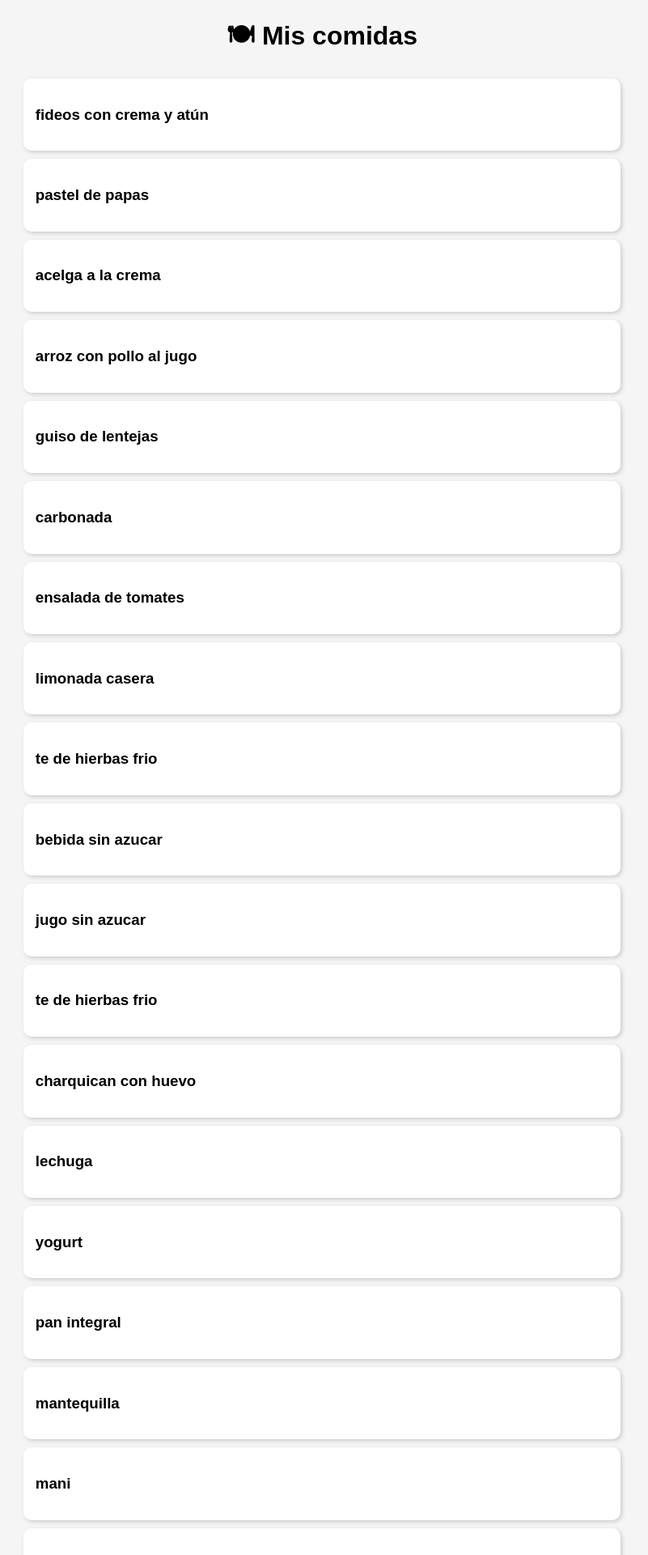
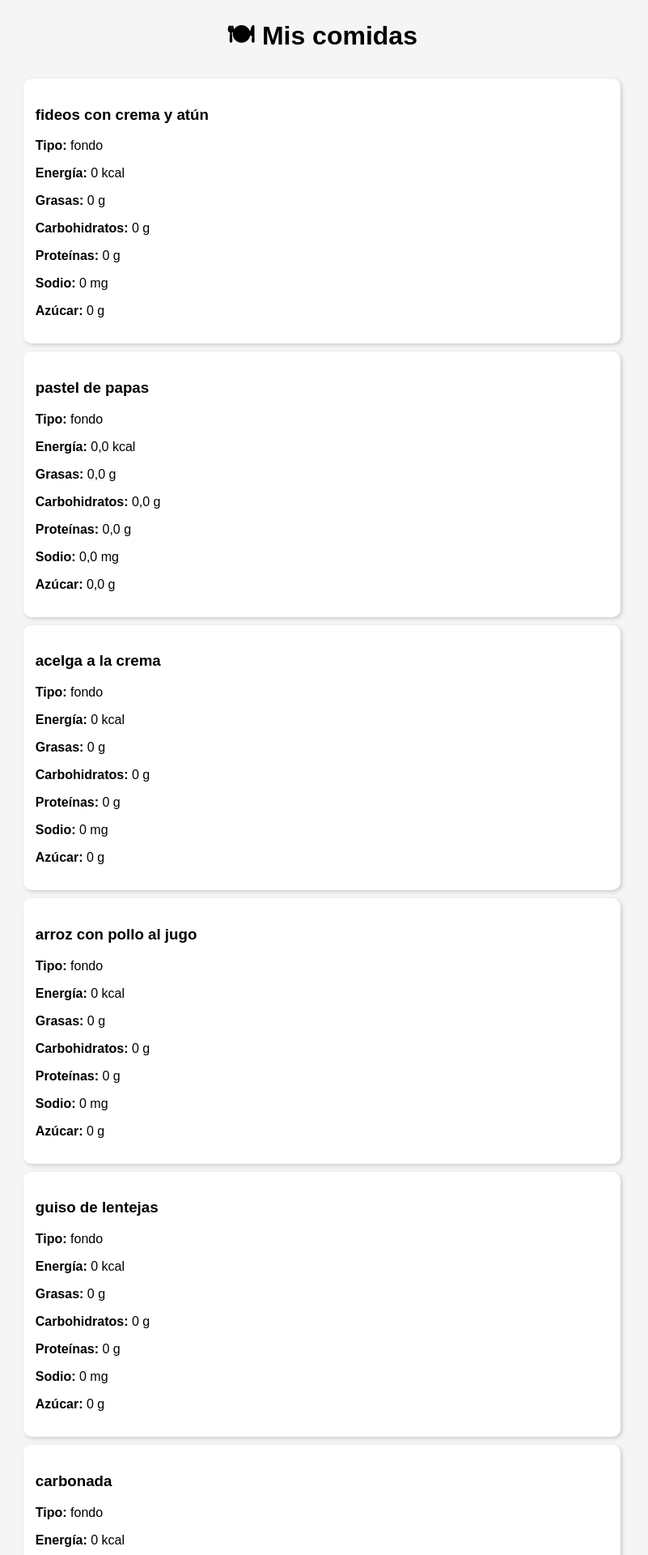
Before and after one commit to Kattasaky/alimentacion_familiar_inteligente, a Django app: page /platos/ in a window 1280 px wide. Shown: the top 1920 px of the page at 81% size, without its empty margins (242-1043 px from the left). Run offline with Django 5.2, Linux system fonts and the light colour scheme; data comes from the database, SQL or seed files in the repository; both versions use the stored data as it was after the commit.

Commit message:
feat: calculo de nutrientes y alertas basicas

```diff
--- a/nutricion/models.py
+++ b/nutricion/models.py
@@ -64,11 +64,13 @@ class Plato(models.Model):
 class Ingrediente(models.Model):
     plato = models.ForeignKey(Plato, on_delete=models.CASCADE)
     alimento = models.ForeignKey(Alimento, on_delete=models.CASCADE)
-    cantidad = models.CharField(max_length=50)  # ejemplo: "1 taza"
+    cantidad = models.CharField(max_length=50)
+
+    # NUEVOS CAMPOS
+    cantidad_gramos = models.FloatField(null=True, blank=True)
 
     def __str__(self):
         return f"{self.plato} - {self.alimento}"
-
 
 class MenuSemanal(models.Model):
     DIAS = [
--- a/nutricion/templates/nutricion/lista_platos.html
+++ b/nutricion/templates/nutricion/lista_platos.html
@@ -8,9 +8,25 @@
     <h1 style="text-align:center;">🍽 Mis comidas</h1>
 
     <div style="width: 60%; margin: auto;">
-        {% for plato in platos %}
+       {% for item in datos %}
             <div style="background: white; padding: 15px; margin: 10px; border-radius: 10px; box-shadow: 2px 2px 5px #ccc;">
-                <h3>{{ plato.nombre }}</h3>
+
+                <h3>{{ item.plato.nombre }}</h3>
+                <p><strong>Tipo:</strong> {{ item.plato.tipo }}</p>
+                <p><strong>Energía:</strong> {{ item.nutrientes.energia }} kcal</p>
+                <p><strong>Grasas:</strong> {{ item.nutrientes.grasas }} g</p>
+                <p><strong>Carbohidratos:</strong> {{ item.nutrientes.carbohidratos }} g</p>
+                <p><strong>Proteínas:</strong> {{ item.nutrientes.proteinas }} g</p>
+                <p><strong>Sodio:</strong> {{ item.nutrientes.sodio }} mg</p>
+                <p><strong>Azúcar:</strong> {{ item.nutrientes.azucar }} g</p>
+<!-- 🚨 ALERTAS AQUÍ -->
+{% if item.alertas %}
+  <ul style="color:red; font-weight:bold;">
+    {% for alerta in item.alertas %}
+      <li>{{ alerta }}</li>
+    {% endfor %}
+  </ul>
+{% endif %}
             </div>
         {% empty %}
             <p>No hay comidas registradas 😢</p>
--- a/nutricion/urls.py
+++ b/nutricion/urls.py
@@ -4,4 +4,5 @@ from .views import lista_platos, menu_semanal
 urlpatterns = [
     path('platos/', lista_platos, name='platos'),
     path('', menu_semanal, name='menu'),
+
 ]
--- /dev/null
+++ b/nutricion/utils.py
@@ -0,0 +1,36 @@
+def calcular_nutrientes_plato(plato):
+    total = {
+        "energia": 0,
+        "grasas": 0,
+        "carbohidratos": 0,
+        "proteinas": 0,
+        "sodio": 0,
+        "azucar": 0,
+    }
+
+    for ingrediente in plato.ingrediente_set.all(): #recorremos los ingredientes del plato
+        alimento = ingrediente.alimento #conexion de ingrediente con alimento
+        gramos = ingrediente.cantidad_gramos or 0
+
+        # cálculo proporcional
+        total["energia"] += (alimento.energia or 0) * gramos / 100
+        total["grasas"] += (alimento.grasas or 0) * gramos / 100
+        total["carbohidratos"] += (alimento.carbohidratos or 0) * gramos / 100
+        total["proteinas"] += (alimento.proteinas or 0) * gramos / 100
+        total["sodio"] += (alimento.sodio or 0) * gramos / 100
+        total["azucar"] += (alimento.azucar or 0) * gramos / 100
+
+    return total
+
+def generar_alertas(nutrientes, persona=None):
+    alertas = []
+
+    # 🚨 Ejemplo: hipertensión
+    if nutrientes["sodio"] > 200:
+        alertas.append("⚠️ Alto en sodio")
+
+    # 🚨 Ejemplo: azúcar (hígado graso / ansiedad)
+    if nutrientes["azucar"] > 25:
+        alertas.append("🍬 Alto en azúcar")
+
+    return alertas
--- a/nutricion/views.py
+++ b/nutricion/views.py
@@ -1,10 +1,22 @@
 from django.shortcuts import render
 from .models import Plato, MenuSemanal
-
+from .utils import calcular_nutrientes_plato
+from .utils import calcular_nutrientes_plato, generar_alertas
 def lista_platos(request):
     platos = Plato.objects.all()
-    return render(request, 'nutricion/lista_platos.html', {'platos': platos})
+    datos = []
 
+    for plato in platos:
+        nutrientes = calcular_nutrientes_plato(plato)
+        alertas = generar_alertas(nutrientes)
+
+        datos.append({
+            "plato": plato,
+            "nutrientes": nutrientes,
+            "alertas": alertas
+        })
+
+    return render(request, 'nutricion/lista_platos.html', {'datos': datos})
 def menu_semanal(request):
     menus = MenuSemanal.objects.all()
     return render(request, 'nutricion/menu.html', {'menus': menus})
```
Also changed, not shown: db.sqlite3, nutricion/migrations/0007_ingrediente_cantidad_gramos.py (added), 1 other file.
